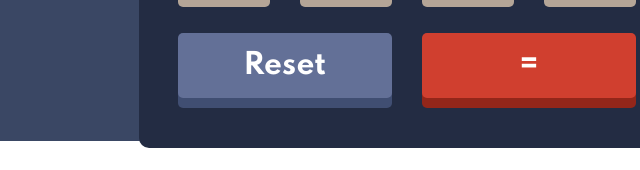
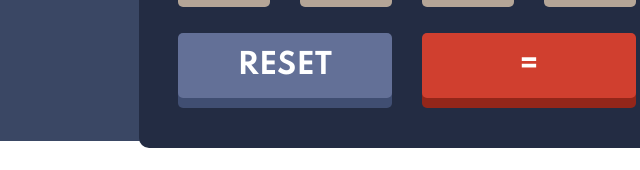
Before and after one commit to hiddehulshof/calculator, a plain HTML site: page index.html in a window 1280 px wide. Shown: the part 659-829 px from the top of the page, 233-873 px from the left. Drawn offline with nearby package versions, Linux system fonts and the light colour scheme.

Commit message:
fixed uppercase

```diff
--- a/index.html
+++ b/index.html
@@ -135,7 +135,7 @@
                     <div class="key_row">
                         <div class="key__alt">
                             <div class="key__content" @click="resetCalc()">
-                                Reset
+                                RESET
                             </div>
                         </div>
                         <div class="key__equals">
```
